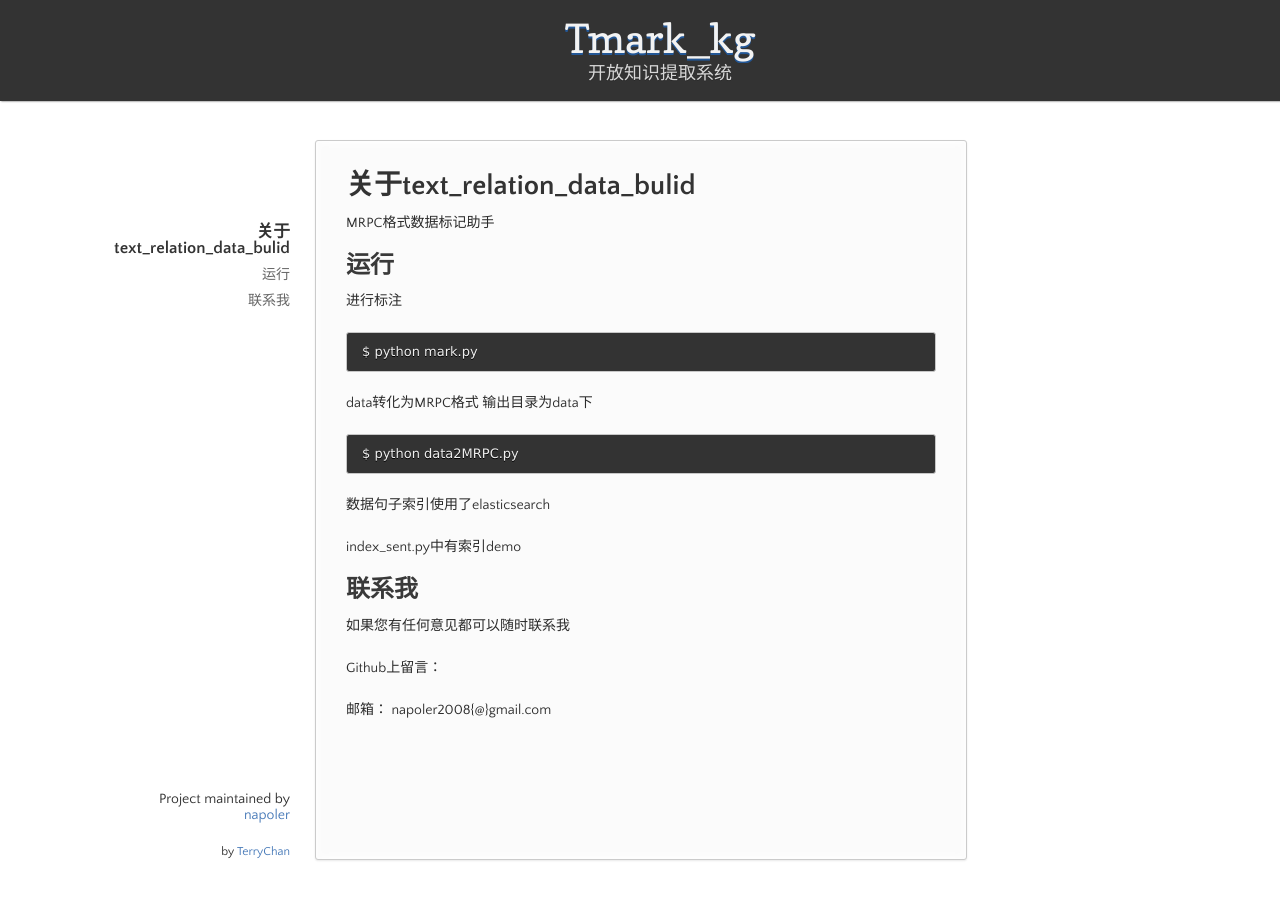
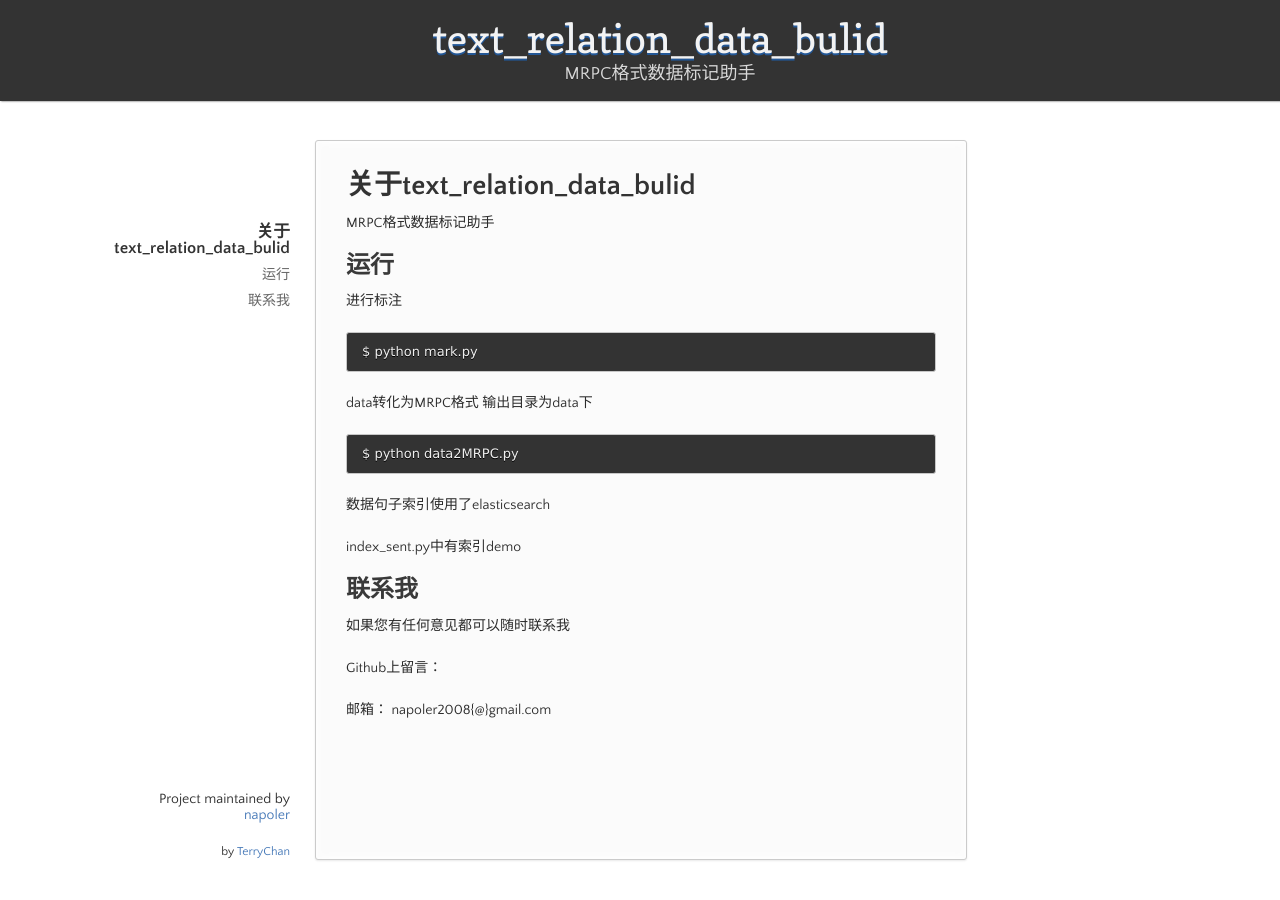
Before and after one commit to napoler/text_relation_data_bulid, a Jekyll site: the page built from docs/index.md, in a window 1280 px wide. Built offline with Jekyll 4.4.1, drawn with Linux system fonts in a browser that asks for light colours.

Commit message:
Signed-off-by: Terry chan <napoler2008@gmail.com>

```diff
--- a/docs/_config.yml
+++ b/docs/_config.yml
@@ -1,5 +1,5 @@
-title: Tmark_kg
-description: 开放知识提取系统
+title: text_relation_data_bulid
+description: MRPC格式数据标记助手
 show_downloads: false
 google_analytics:
 theme: jekyll-theme-leap-day
```
